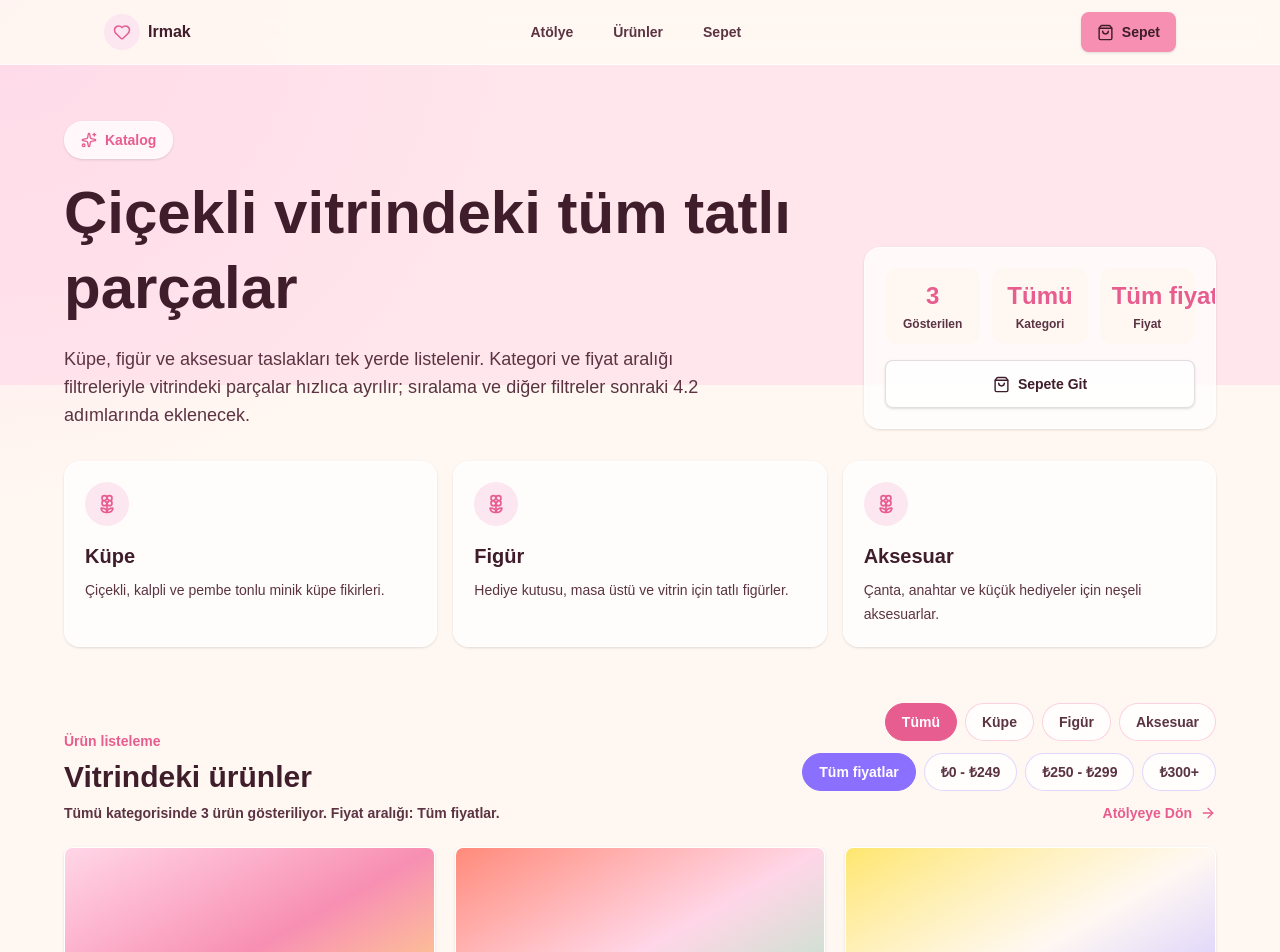
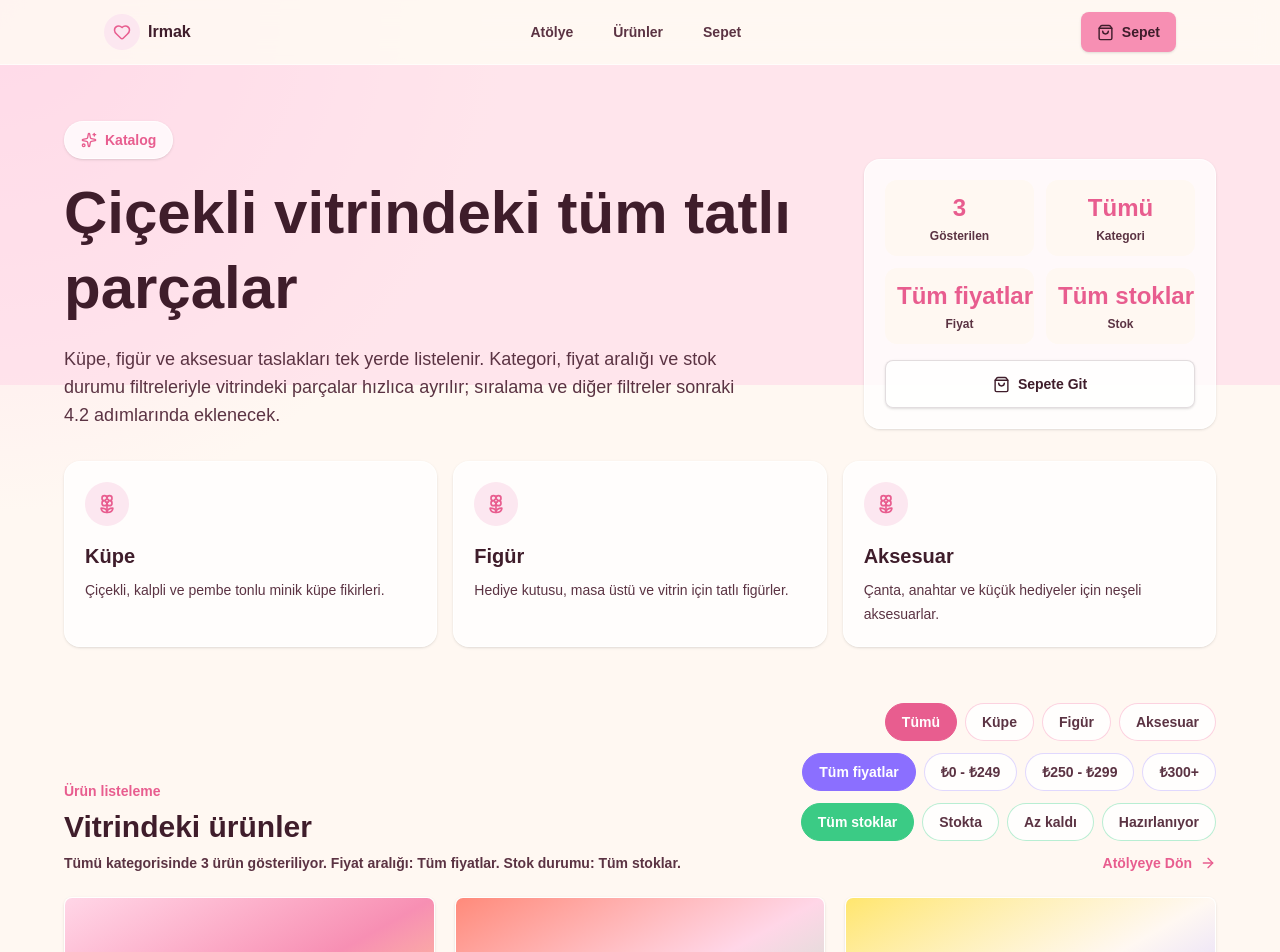
Before and after one commit to emir-ertunc/Irmak-Web, a Next.js app: page /urunler in a window 1280 px wide. Shown: the top 952 px of the page. Built offline with nearby package versions, Linux system fonts and the light colour scheme.

Commit message:
Faz 4.2 stok durumu filtresini ekle

```diff
--- a/src/app/(shop)/urunler/page.tsx
+++ b/src/app/(shop)/urunler/page.tsx
@@ -34,12 +34,21 @@ const priceFilters = [
   { max: undefined, min: 300, slug: "300-plus", title: "₺300+" }
 ];
 
+const stockFilters = [
+  { slug: "tum", status: undefined, title: "Tüm stoklar" },
+  { slug: "stokta", status: "in-stock", title: "Stokta" },
+  { slug: "az-kaldi", status: "low-stock", title: "Az kaldı" },
+  { slug: "hazirlaniyor", status: "made-to-order", title: "Hazırlanıyor" }
+];
+
 function buildCatalogHref({
   category,
-  price
+  price,
+  stock
 }: {
   category: string;
   price: string;
+  stock: string;
 }) {
   const params = new URLSearchParams();
 
@@ -49,6 +58,10 @@ function buildCatalogHref({
 
   if (price !== "tum") {
     params.set("fiyat", price);
+  }
+
+  if (stock !== "tum") {
+    params.set("stok", stock);
   }
 
   const query = params.toString();
@@ -78,6 +91,16 @@ function normalizePrice(value?: string | string[]) {
   return priceFilters.some((filter) => filter.slug === price) ? price : "tum";
 }
 
+function normalizeStock(value?: string | string[]) {
+  const stock = Array.isArray(value) ? value[0] : value;
+
+  if (!stock) {
+    return "tum";
+  }
+
+  return stockFilters.some((filter) => filter.slug === stock) ? stock : "tum";
+}
+
 function normalizeProductCategory(category: string) {
   return category
     .toLocaleLowerCase("tr-TR")
@@ -93,6 +116,7 @@ type CatalogPageProps = {
   searchParams?: Promise<{
     fiyat?: string | string[];
     kategori?: string | string[];
+    stok?: string | string[];
   }>;
 };
 
@@ -100,6 +124,7 @@ export default async function CatalogPage({ searchParams }: CatalogPageProps) {
   const params = await searchParams;
   const activeCategory = normalizeCategory(params?.kategori);
   const activePrice = normalizePrice(params?.fiyat);
+  const activeStock = normalizeStock(params?.stok);
   const activeCategoryLabel =
     categoryFilters.find((filter) => filter.slug === activeCategory)?.title ??
     "Tümü";
@@ -107,6 +132,10 @@ export default async function CatalogPage({ searchParams }: CatalogPageProps) {
     priceFilters.find((filter) => filter.slug === activePrice) ??
     priceFilters[0];
   const activePriceLabel = activePriceFilter.title;
+  const activeStockFilter =
+    stockFilters.find((filter) => filter.slug === activeStock) ??
+    stockFilters[0];
+  const activeStockLabel = activeStockFilter.title;
   const visibleProducts = previewProducts.filter((product) => {
     const matchesCategory =
       activeCategory === "tum" ||
@@ -117,13 +146,17 @@ export default async function CatalogPage({ searchParams }: CatalogPageProps) {
     const matchesMax =
       activePriceFilter.max === undefined ||
       product.priceAmount <= activePriceFilter.max;
+    const matchesStock =
+      activeStockFilter.status === undefined ||
+      product.stockStatus === activeStockFilter.status;
 
-    return matchesCategory && matchesMin && matchesMax;
+    return matchesCategory && matchesMin && matchesMax && matchesStock;
   });
   const catalogHighlights = [
     { label: "Gösterilen", value: visibleProducts.length.toString() },
     { label: "Kategori", value: activeCategoryLabel },
-    { label: "Fiyat", value: activePriceLabel }
+    { label: "Fiyat", value: activePriceLabel },
+    { label: "Stok", value: activeStockLabel }
   ];
 
   return (
@@ -142,14 +175,14 @@ export default async function CatalogPage({ searchParams }: CatalogPageProps) {
               </h1>
               <p className="mt-5 w-full max-w-2xl break-words text-base leading-7 text-[#5B3343] sm:text-lg">
                 Küpe, figür ve aksesuar taslakları tek yerde listelenir.
-                Kategori ve fiyat aralığı filtreleriyle vitrindeki parçalar
-                hızlıca ayrılır; sıralama ve diğer filtreler sonraki 4.2
-                adımlarında eklenecek.
+                Kategori, fiyat aralığı ve stok durumu filtreleriyle vitrindeki
+                parçalar hızlıca ayrılır; sıralama ve diğer filtreler sonraki
+                4.2 adımlarında eklenecek.
               </p>
             </div>
 
             <div className="w-full max-w-full min-w-0 overflow-hidden rounded-2xl border border-white/75 bg-white/75 p-5 shadow-sm">
-              <div className="grid gap-3 sm:grid-cols-3">
+              <div className="grid gap-3 sm:grid-cols-2">
                 {catalogHighlights.map((item) => (
                   <div
                     className="min-w-0 rounded-xl bg-[#FFF8F2] p-3 text-center"
@@ -184,7 +217,8 @@ export default async function CatalogPage({ searchParams }: CatalogPageProps) {
                 className="group rounded-2xl border border-white/75 bg-white/75 p-5 shadow-sm outline-none transition hover:-translate-y-1 hover:border-[#F78FB3] hover:shadow-md focus-visible:ring-2 focus-visible:ring-[#E85D8F] aria-[current=page]:border-[#E85D8F] aria-[current=page]:bg-[#FFF8F2]"
                 href={buildCatalogHref({
                   category: category.slug,
-                  price: activePrice
+                  price: activePrice,
+                  stock: activeStock
                 })}
                 key={category.title}
               >
@@ -215,7 +249,8 @@ export default async function CatalogPage({ searchParams }: CatalogPageProps) {
               </h2>
               <p className="mt-2 text-sm font-bold text-[#5B3343]">
                 {activeCategoryLabel} kategorisinde {visibleProducts.length}{" "}
-                ürün gösteriliyor. Fiyat aralığı: {activePriceLabel}.
+                ürün gösteriliyor. Fiyat aralığı: {activePriceLabel}. Stok
+                durumu: {activeStockLabel}.
               </p>
             </div>
             <div className="flex flex-col gap-3 lg:items-end">
@@ -231,7 +266,8 @@ export default async function CatalogPage({ searchParams }: CatalogPageProps) {
                     className="rounded-full border border-[#F78FB3]/40 bg-white/80 px-4 py-2 text-sm font-black text-[#5B3343] outline-none transition hover:-translate-y-0.5 hover:border-[#E85D8F] hover:text-[#E85D8F] focus-visible:ring-2 focus-visible:ring-[#E85D8F] aria-[current=page]:border-[#E85D8F] aria-[current=page]:bg-[#E85D8F] aria-[current=page]:text-white"
                     href={buildCatalogHref({
                       category: filter.slug,
-                      price: activePrice
+                      price: activePrice,
+                      stock: activeStock
                     })}
                     key={filter.slug}
                   >
@@ -251,7 +287,29 @@ export default async function CatalogPage({ searchParams }: CatalogPageProps) {
                     className="rounded-full border border-[#C7B8FF]/55 bg-white/80 px-4 py-2 text-sm font-black text-[#5B3343] outline-none transition hover:-translate-y-0.5 hover:border-[#8B6FFF] hover:text-[#6F55DD] focus-visible:ring-2 focus-visible:ring-[#8B6FFF] aria-[current=page]:border-[#8B6FFF] aria-[current=page]:bg-[#8B6FFF] aria-[current=page]:text-white"
                     href={buildCatalogHref({
                       category: activeCategory,
-                      price: filter.slug
+                      price: filter.slug,
+                      stock: activeStock
+                    })}
+                    key={filter.slug}
+                  >
+                    {filter.title}
+                  </Link>
+                ))}
+              </nav>
+              <nav
+                aria-label="Stok durumu filtresi"
+                className="flex max-w-full flex-wrap gap-2 lg:justify-end"
+              >
+                {stockFilters.map((filter) => (
+                  <Link
+                    aria-current={
+                      activeStock === filter.slug ? "page" : undefined
+                    }
+                    className="rounded-full border border-[#9BE7C0]/70 bg-white/80 px-4 py-2 text-sm font-black text-[#5B3343] outline-none transition hover:-translate-y-0.5 hover:border-[#3BCB85] hover:text-[#23895C] focus-visible:ring-2 focus-visible:ring-[#3BCB85] aria-[current=page]:border-[#3BCB85] aria-[current=page]:bg-[#3BCB85] aria-[current=page]:text-white"
+                    href={buildCatalogHref({
+                      category: activeCategory,
+                      price: activePrice,
+                      stock: filter.slug
                     })}
                     key={filter.slug}
                   >
--- a/src/components/shop/product-card.tsx
+++ b/src/components/shop/product-card.tsx
@@ -13,11 +13,14 @@ export function ProductCard({ product }: { product: PreviewProduct }) {
       <div className="p-5">
         <div className="mb-3 flex items-center justify-between gap-3">
           <Badge>{product.category}</Badge>
-          <span className="text-sm font-semibold text-[#5B3343]">
+          <span className="shrink-0 text-sm font-semibold text-[#5B3343]">
             {product.price}
           </span>
         </div>
         <h2 className="text-xl font-bold text-[#3F1D2B]">{product.name}</h2>
+        <p className="mt-2 inline-flex rounded-full bg-[#ECFFF5] px-3 py-1 text-xs font-black text-[#23895C]">
+          {product.stockLabel}
+        </p>
         <p className="mt-2 text-sm leading-6 text-[#5B3343]">
           {product.description}
         </p>
--- a/src/lib/catalog/preview-products.ts
+++ b/src/lib/catalog/preview-products.ts
@@ -4,6 +4,8 @@ export type PreviewProduct = {
   category: string;
   price: string;
   priceAmount: number;
+  stockLabel: string;
+  stockStatus: "in-stock" | "low-stock" | "made-to-order";
   badge: string;
   description: string;
   palette: string;
@@ -16,6 +18,8 @@ export const previewProducts: PreviewProduct[] = [
     category: "Küpe",
     price: "₺320",
     priceAmount: 320,
+    stockLabel: "Stokta",
+    stockStatus: "in-stock",
     badge: "Çiçekli seri",
     description:
       "Pastel pembe tonlu, minik kalp detaylı neşeli bir küpe taslağı.",
@@ -27,6 +31,8 @@ export const previewProducts: PreviewProduct[] = [
     category: "Figür",
     price: "₺280",
     priceAmount: 280,
+    stockLabel: "Az kaldı",
+    stockStatus: "low-stock",
     badge: "Tatlı vitrin",
     description:
       "Çilek formundan ilham alan, masa üstü veya hediye kutusu için minik figür.",
@@ -38,6 +44,8 @@ export const previewProducts: PreviewProduct[] = [
     category: "Aksesuar",
     price: "₺220",
     priceAmount: 220,
+    stockLabel: "Hazırlanıyor",
+    stockStatus: "made-to-order",
     badge: "Yumuşak renk",
     description:
       "Papatya hissi veren, çantaya veya anahtarlığa takılabilecek canlı aksesuar.",
```
Also changed, not shown: 2 other files (tests, documents, lock files or other folders).
